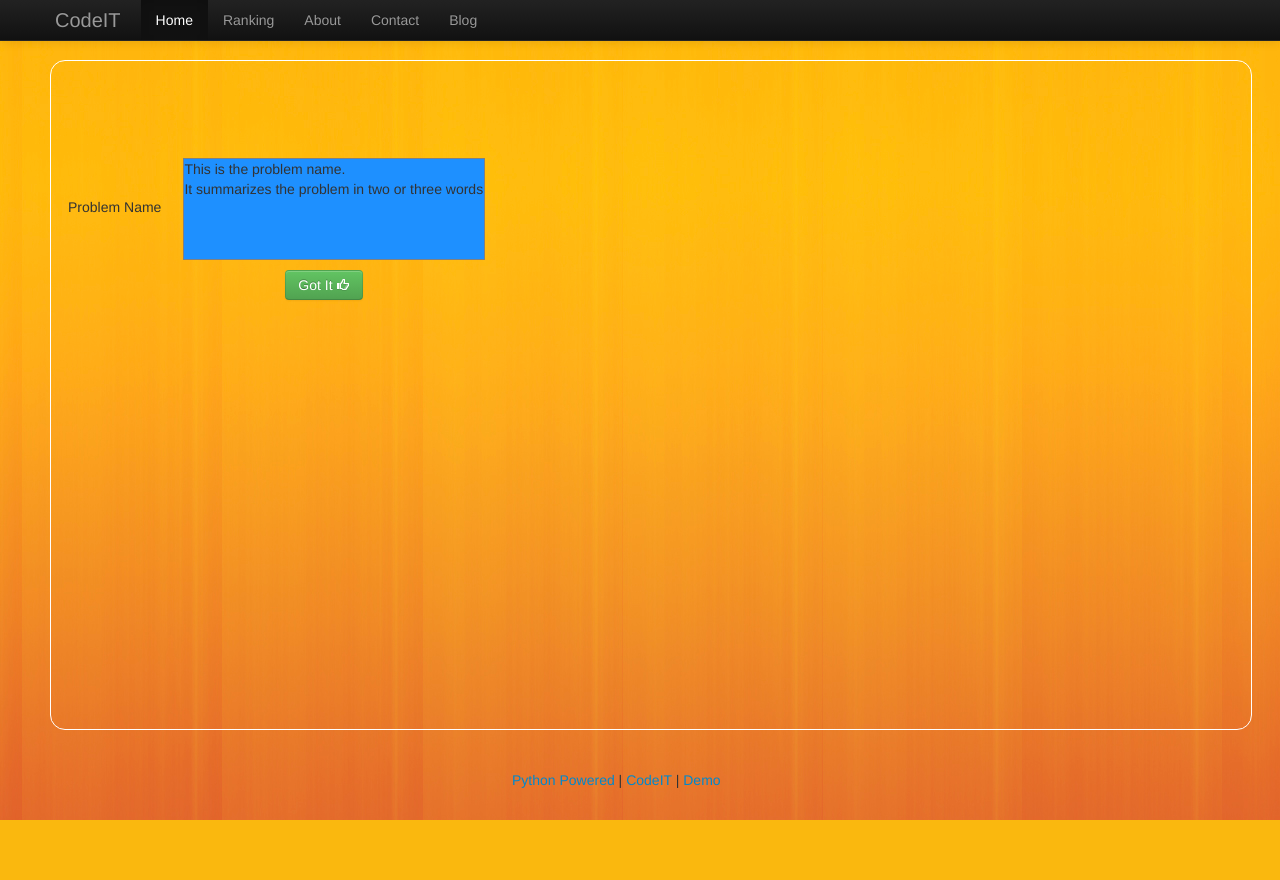
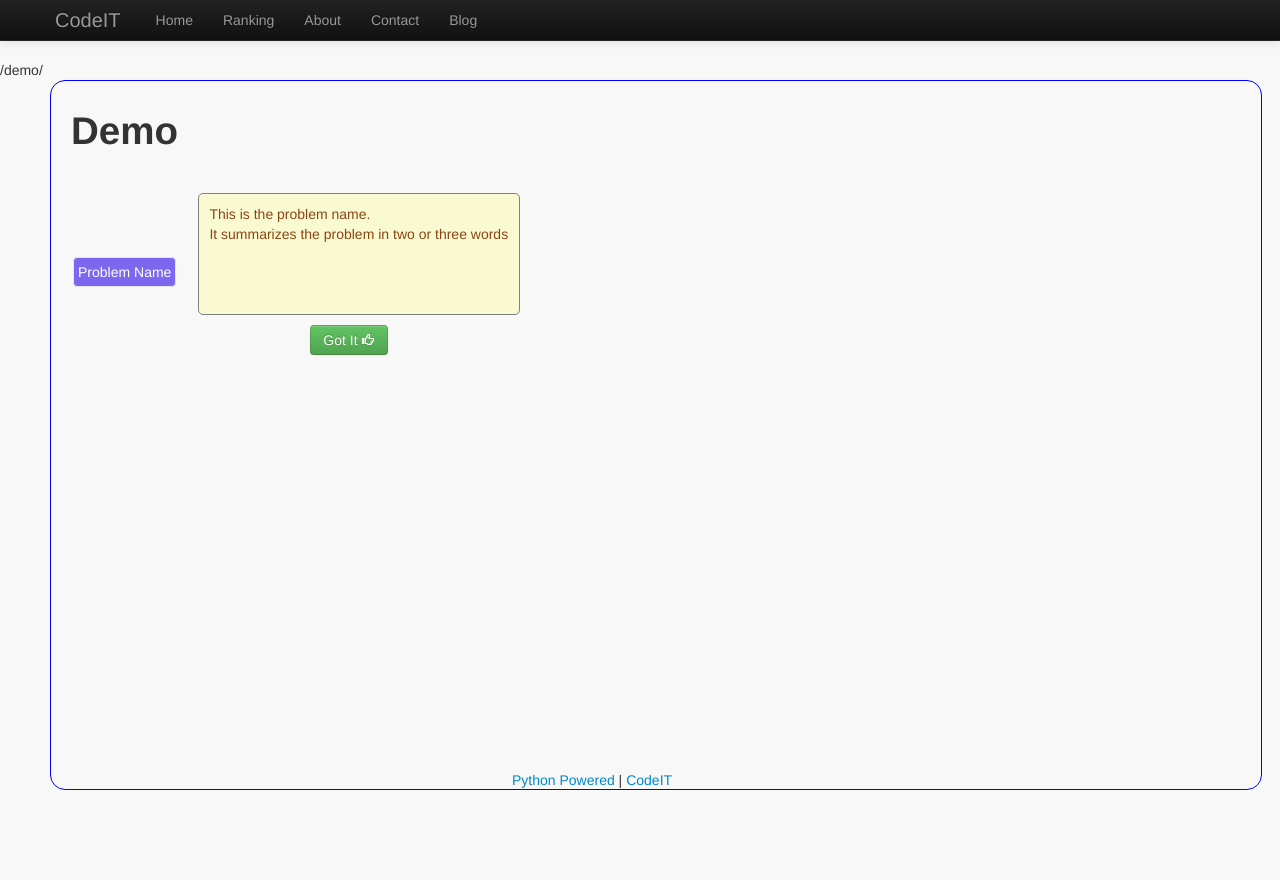
Before and after one commit to akashdeshmukh/Codeit, a Django app: page /demo/ in a window 1280 px wide. Before the commit the page ends 820 px from the top, so only its background shows below. Run offline with Django 3.2, Linux system fonts and the light colour scheme.

Commit message:
Navigation,Demo improved. Navigation bar now changes active tab. Demo improved with some css and js.

```diff
--- a/CJ/settings.py
+++ b/CJ/settings.py
@@ -4,6 +4,12 @@ import os
 PROJECT_PATH = os.path.dirname(os.path.dirname(__file__))
 
 # Django settings for CJ project.
+
+from django.conf.global_settings import TEMPLATE_CONTEXT_PROCESSORS as TCP
+
+TEMPLATE_CONTEXT_PROCESSORS = TCP + (
+    'django.core.context_processors.request',
+)
 
 DEBUG = True
 TEMPLATE_DEBUG = DEBUG
--- a/codeit/views.py
+++ b/codeit/views.py
@@ -95,19 +95,20 @@ def index(request):
                     """
                 return render_to_response("error/error.html",
                     {"message": message,
-                    }
+                    },
+                    context_instance=RequestContext(request),
                     )
             # Receipt no duplcated.
             elif temp.count() > 1:
                 # This is never going to happen :-( Still
                 message = """
-                    Your receipt no is duplicated.<br>
+                     Your receipt no is duplicated.<br>
                     Contact server adminstrator.
-                    <p><a href="/"><button>Back To Login</button></a></p>
                     """
                 return render_to_response("error/error.html",
                     {"message": message,
-                    }
+                    },
+                    context_instance=RequestContext(request),
                     )
             #Set first_name, last_name for user
             u = temp[0]
--- a/templates/admin/base_site.html
+++ b/templates/admin/base_site.html
@@ -1,9 +1,9 @@
 {% extends "admin/base.html" %}
 
 {% load i18n %}
-    <link href="{{STATIC_URL}}css/bootstrap.css" rel="stylesheet">
-    <link href="{{STATIC_URL}}css/bootstrap-responsive.css" rel="stylesheet">
-    <script src="{{STATIC_URL}}js/jquery-1.8.1.min.js" type="text/javascript"></script>
+<link href="{{STATIC_URL}}css/bootstrap.css" rel="stylesheet">
+<link href="{{STATIC_URL}}css/bootstrap-responsive.css" rel="stylesheet">
+<script src="{{STATIC_URL}}js/jquery-1.8.1.min.js" type="text/javascript"></script>
 {% block title %}{{ title }} | {% trans "GCC site admin" %}{% endblock %}
 
 {% block branding %}
--- a/templates/base.html
+++ b/templates/base.html
@@ -11,12 +11,10 @@
     <link href="{{STATIC_URL}}css/bootstrap.css" rel="stylesheet">
 
     <style>
-    {% block css %}
-    {% endblock %}
+
       body {
       padding-top: 60px; /* 60px to make the container go all the way to the bottom of the topbar */
       padding-bottom: 40px;
-        background-image: url("{{STATIC_URL}}img/background.jpg");
       color:rgb(51,51,51);
       background-color: #f8f8f8;
       font-family: "Helvetica Neue",Helvetica,Arial,sans-serif;
@@ -29,7 +27,7 @@
       }
       .pheader{
       font-size: 40px;
-        color: #CD853F;
+      color: #006400;
       }
       .bottom{
       margin-left: 40%;
@@ -38,14 +36,16 @@
       border-radius: 15px;
       border-width: 1px 4px 1px 4px;
       border-style:solid;
-        padding:15px;
+      padding:20px;
       margin-left: 50px;
       margin-right: 50px;
       margin-bottom: 50px;
       margin-top: 0px;
       background-color: transparent;
-        border:1px solid white;
+      border:1px solid blue;
       }
+      {% block css %}
+      {% endblock %}
 
     </style>
     <link href="{{STATIC_URL}}css/bootstrap-responsive.css" rel="stylesheet">
@@ -62,6 +62,7 @@
   </head>
 
   <body>
+    {{ request.get_full_path }}
 
     <div class="navbar navbar-inverse navbar-fixed-top">
       <div class="navbar-inner">
@@ -74,16 +75,45 @@
           <a class="brand" href="/">CodeIT</a>
           <div class="nav-collapse collapse">
             <ul class="nav">
-              <li class="active"><a href="/">Home</a></li>
+
+              {% if request.get_full_path == "/home/" %}
+              <li class="active"><a href="/home/">Home</a></li>
+              {% else %}
+              <li><a href="/home/">Home</a></li>
+              {% endif %}
+
+              {% if request.get_full_path == "/ranking/" %}
+              <li class="active"><a href="/ranking/">Ranking</a></li>
+              {% else %}
               <li><a href="/ranking/">Ranking</a></li>
+              {% endif %}
+
+              {% if request.get_full_path == "/about/" %}
+              <li class="active"><a href="/about/">About</a></li>
+              {%else %}
               <li><a href="/about/">About</a></li>
+              {% endif %}
+
+              {% if request.get_full_path == "/contact/" %}
+              <li class="active"><a href="/contact/">Contact</a></li>
+              {% else %}
               <li><a href="/contact/">Contact</a></li>
-              <li><a href="/blog/">Blog</a></li>
+              {% endif %}
 
+              {% if request.get_full_path == "/blog/" %}
+              <li class="active"><a href="/blog/">Blog</a></li>
+              {% else %}
+              <li><a  href="/blog/">Blog</a></li>
+              {% endif %}
 
               {% if username %}
-              <li><a href="/logout/">Logout</a></li>
+              {% if request.get_full_path == "/logout/" %}
+              <li><a class="active" href="/logout/">Logout</a></li>
+              {% else %}
+              <li><a  href="/logout/">Logout</a></li>
               {% endif %}
+              {% endif %}
+
             </ul>
           </div><!--/.nav-collapse -->
         </div>
@@ -108,8 +138,7 @@
     <div class="navbar navbar-fixed-bottom">
       <p class="bottom">
         <a href="https://www.djangoproject.com/">Python Powered</a> |
-      <a href="/admin/">CodeIT</a> |
-      <a href="/demo/">Demo</a></p>
+        <a href="/admin/">CodeIT</a>
     </div>
 </div><!--/.nav-collapse -->
 
--- a/templates/codeit/about.html
+++ b/templates/codeit/about.html
@@ -2,5 +2,6 @@
 
 {% block content %}
 <h1> CodeIT </h1>
+<hr>
 <h5> Version 0.01 </h5>
 {% endblock %}
--- a/templates/codeit/demo.html
+++ b/templates/codeit/demo.html
@@ -1,12 +1,31 @@
 {% extends "base.html" %}
+{% block css %}
+label{
+    color: #ffffff;
+    border: 1px solid #e5e5e5;
+    border-radius: 4px;
+    background-color: #7B68EE;
+    padding: 4px;
+}
+.board{
+    background-color:#FAFAD2;
+    border:1px solid gray;
+    border-radius: 5px;
+    height: 100px;
+    width:300px;
+    padding:10px;
+    margin-left:20px;
+    color:#8B4513;
+}
+{% endblock %}
 {% block content %}
+<h1> Demo</h1>
+<hr>
 <script type="text/javascript" src="{{STATIC_URL}}js/jquery.js"></script>
 <script type="text/javascript" src="{{STATIC_URL}}js/demo.js"></script>
 <table>
   <tr>
     <td colspan=20>
-			<br>
-			<br>
       <div>
        <table>
          <tr>
@@ -14,14 +33,8 @@
              <label id="nameLabel" style="display : none;">Problem Name</label>
          </td>
          <td>
-							<br>
-							<br>
 	      <div id="nameDiv" style="display : none;" align="center">
-								<p align="left" id="name_paragraph" style="background-color:#1E90FF;
-	    							border:1px solid gray;
-	    							height: 100px;
-	    							width:300px;
-	    							margin-left:20px">This is the problem name.<br>It summarizes the problem in two or three words</p>
+		<p align="left" id="name_paragraph" class="board">This is the problem name.<br>It summarizes the problem in two or three words</p>
 	    	<button class="btn btn-medium btn-success" onclick="showStatement()">
 	    	  Got It <i class="icon-thumbs-up icon-white"></i>
 	    	</button>
@@ -48,11 +61,7 @@
 	      <br>
 	      <br>
 	      <div id="statementDiv" style="display : none;" align="center">
-								<p align="left" style="background-color:#1E90FF;
-	    							border:1px solid gray;
-	    							height: 100px;
-	    							width:300px;
-	    							margin-left:20px">This is the problem statement.<br>It provides detailed description of the problem</p>
+		<p align="left" class="board">This is the problem statement.<br>It provides detailed description of the problem</p>
 	    	<button class="btn btn-medium btn-success" onclick="showSampleIp()">
 	    	  Got It <i class="icon-thumbs-up icon-white"></i>
 	    	</button>
@@ -80,11 +89,7 @@
 	      <br>
 	      <br>
 	      <div id="sampleIpDiv" style="display : none;" align="center">
-								<p align="left" style="background-color:#1E90FF;
-	    							border:1px solid gray;
-	    							height: 100px;
-	    							width:300px;
-	    							margin-left:20px">You can check the correctness of your program by using these sample inputs<br><u>NOTE:</u>Your program should also work for other acceptable inputs</p>
+		<p align="left" class="board">You can check the correctness of your program by using these sample inputs<br><u>NOTE:</u>Your program should also work for other acceptable inputs</p>
 	    	<button class="btn btn-medium btn-success" onclick="showSampleOp()">
 	    	  Got It <i class="icon-thumbs-up icon-white"></i>
 	    	</button>
@@ -112,14 +117,12 @@
 	      <br>
 	      <br>
 	      <div id="sampleOpDiv" style="display : none;" align="center">
-								<p align="left" style="background-color:#1E90FF;
-	    							border:1px solid gray;
-	    							height: 100px;
-	    							width:300px;
-	    							margin-left:20px">This is the expected output for the above mentioned sample inputs</p>
-	    						<button class="btn btn-medium btn-success" onclick="*">
+		<p align="left" class="board">This is the expected output for the above mentioned sample inputs</p>
+	    	<a href="/">
+                <button class="btn btn-medium btn-success">
                     Got It <i class="icon-thumbs-up icon-white"></i>
                 </button>
+            </a>
 	      </div>
 	    </td>
 	  </tr>
@@ -129,19 +132,5 @@
       <br>
     </td>
   </tr>
-
-
-
-
-
-
-
-
-
-
-
-
-
 </table>
-
 {% endblock %}
```
Also changed, not shown: templates/codeit/contact.html (+37 -21 lines), templates/codeit/home.html (+5 -3 lines), templates/codeit/index.html (+32 -7 lines), templates/codeit/problem.html (+12 -2 lines), templates/codeit/solution.html (+4 -4 lines), templates/error/error.html (+17 -3 lines), dispatch/resource.py (added), templates/admin/base.html (indentation only), templates/codeit/blogindex.html (indentation only), templates/codeit/ranking.html (indentation only), 1 other file. Lines whose indentation alone changed are shown as unchanged.
